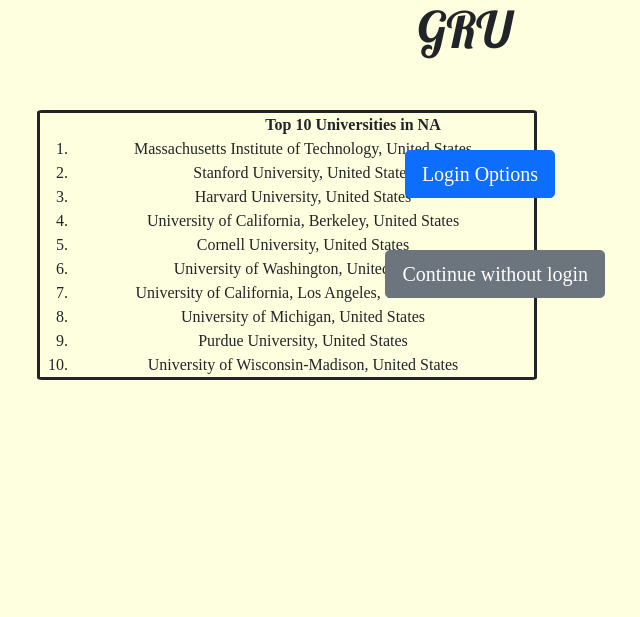
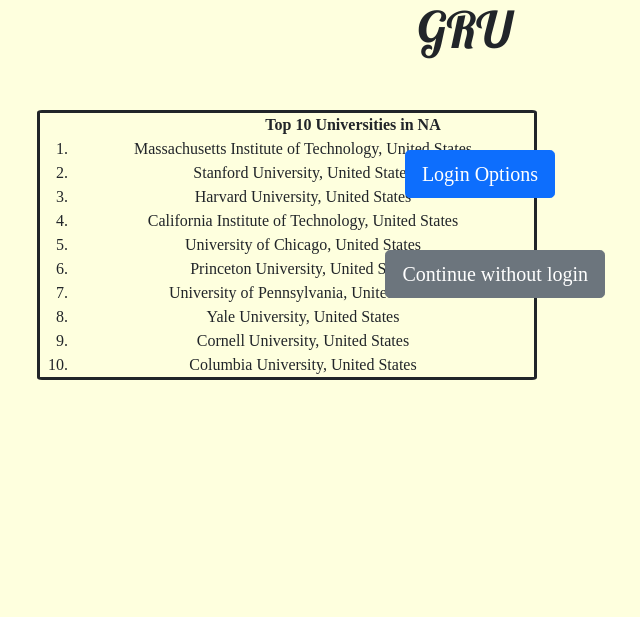
Before and after one commit to kameshwarasekar/GRU_CPSC471_Project, a Django app: page /api/ in a window 1280 px wide. Shown: the top 617 px of the page, without its empty margins (175-815 px from the left). Run offline with Django 3.2, Linux system fonts and the light colour scheme; some web fonts are replaced.

Commit message:
linked and edited some templates
Linked ranking and professor to university. Added fields of study to professor detail.  Edited top 10 to match entries in the database

```diff
--- a/gru/api/templates/api/ranking_detail.html
+++ b/gru/api/templates/api/ranking_detail.html
@@ -1,7 +1,7 @@
 {% extends "base_generic.html" %}
 
 {% block content %}
-<h1>{{ ranking.uni_name }}</h1>
+<h1> <a href="{{ university.get_absolute_url }}">{{ university.name}}</a></h1>
 
 <p><strong>Current year rank:</strong> {{ ranking.rank }}</a></p>
 <p><strong>Previous year rank:</strong> {{ ranking.prev_year_rank }}</p>
--- a/gru/api/templates/api/ranking_list.html
+++ b/gru/api/templates/api/ranking_list.html
@@ -6,7 +6,7 @@
 <ul>
     {% for ranking in ranking_list %}
     <li>
-        <a href="{{ ranking.get_absolute_url }}">{{ ranking.uni_name}}</a>
+        <a href="{{ ranking.get_absolute_url }}">{{ ranking.uni_name}}</a> (QS World Ranking: {{ ranking.rank }})
     </li>
     {% endfor %}
 </ul>
--- a/gru/api/templates/api/university_detail.html
+++ b/gru/api/templates/api/university_detail.html
@@ -6,7 +6,7 @@
 <p><strong>Location:</strong> {{ university.location }}</a></p>
 <p><strong>Description:</strong> {{ university.description }}</p>
 <p><strong>Impact on Industry:</strong> {{ university.impact_on_industry }}</p>
-<p><strong>Finances:</strong> {{ university.finances }}</p>
+<p><strong>Average Tuition Before Aid:</strong> {{ university.finances }}</p>
 
 
 
--- a/gru/api/templates/index.html
+++ b/gru/api/templates/index.html
@@ -7,13 +7,13 @@
     <li>Massachusetts Institute of Technology, United States</li>
     <li>Stanford University, United States</li>
     <li>Harvard University, United States</li>
-    <li>University of California, Berkeley, United States</li>
+    <li>California Institute of Technology, United States</li>
+    <li>University of Chicago, United States</li>
+    <li>Princeton University, United States</li>
+    <li>University of Pennsylvania, United States</li>
+    <li>Yale University, United States</li>
     <li>Cornell University, United States</li>
-    <li>University of Washington, United States</li>
-    <li>University of California, Los Angeles, United States</li>
-    <li>University of Michigan, United States</li>
-    <li>Purdue University, United States</li>
-    <li>University of Wisconsin-Madison, United States</li>
+    <li>Columbia University, United States</li>
 </ol>
 
 <button type="button" class="btn btn-primary btn-lg" style="position: absolute; right: 550px; top: 150px" id="login">
--- a/gru/api/views.py
+++ b/gru/api/views.py
@@ -935,6 +935,12 @@
 class ProfessorDetailView(generic.DetailView):
     model = Professor
 
+    def get_context_data(self, **kwargs):
+        context = super().get_context_data(**kwargs)
+        context['university'] = University.objects.get(name=self.object.uni_name)
+        context['fieldOfStudy'] = FieldOfStudy.objects.filter(prof_id=self.object.prof_id)
+        return context
+
 
 class RankingListView(generic.ListView):
     model = Ranking
@@ -942,3 +948,8 @@
 
 class RankingDetailView(generic.DetailView):
     model = Ranking
+
+    def get_context_data(self, **kwargs):
+        context = super().get_context_data(**kwargs)
+        context['university'] = University.objects.get(name=self.object.uni_name)
+        return context
```
Also changed, not shown: gru/api/templates/api/professor_detail.html (+10 -1 lines), gru/gru.sqlite3.
